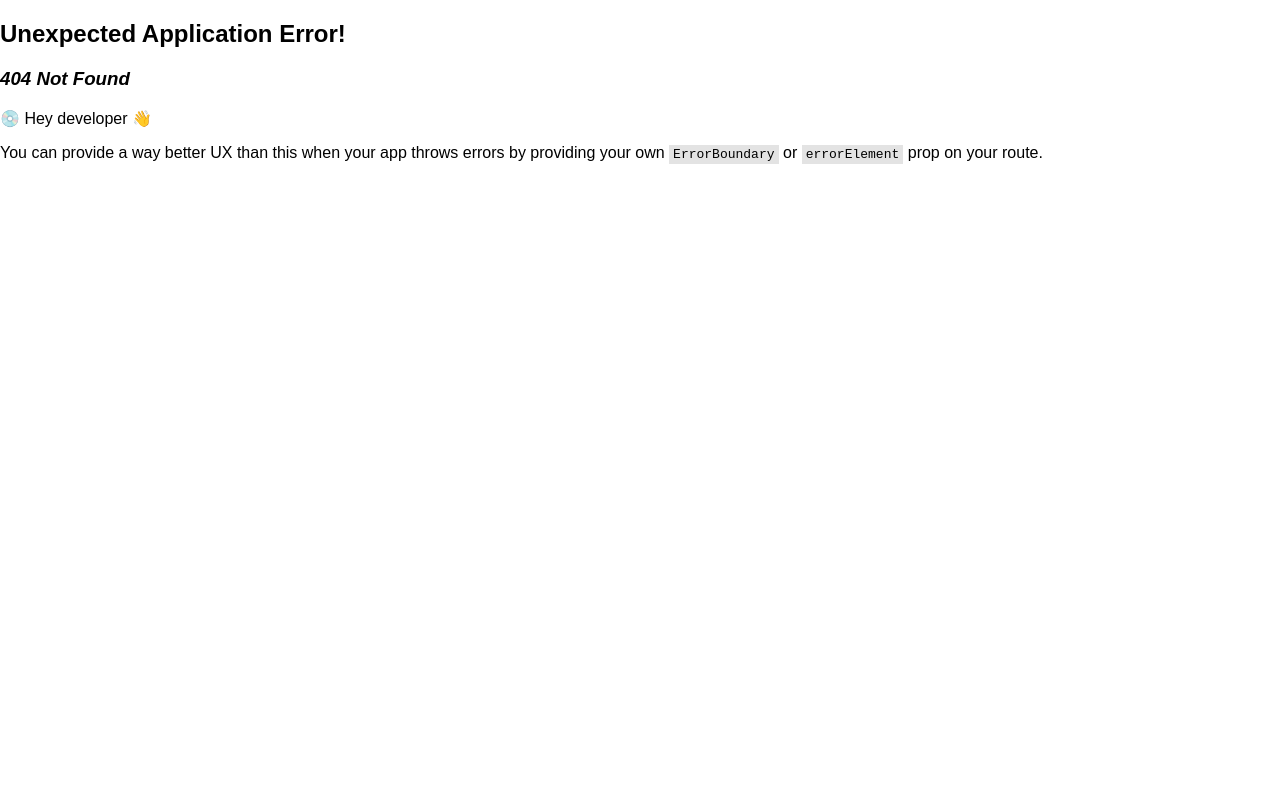
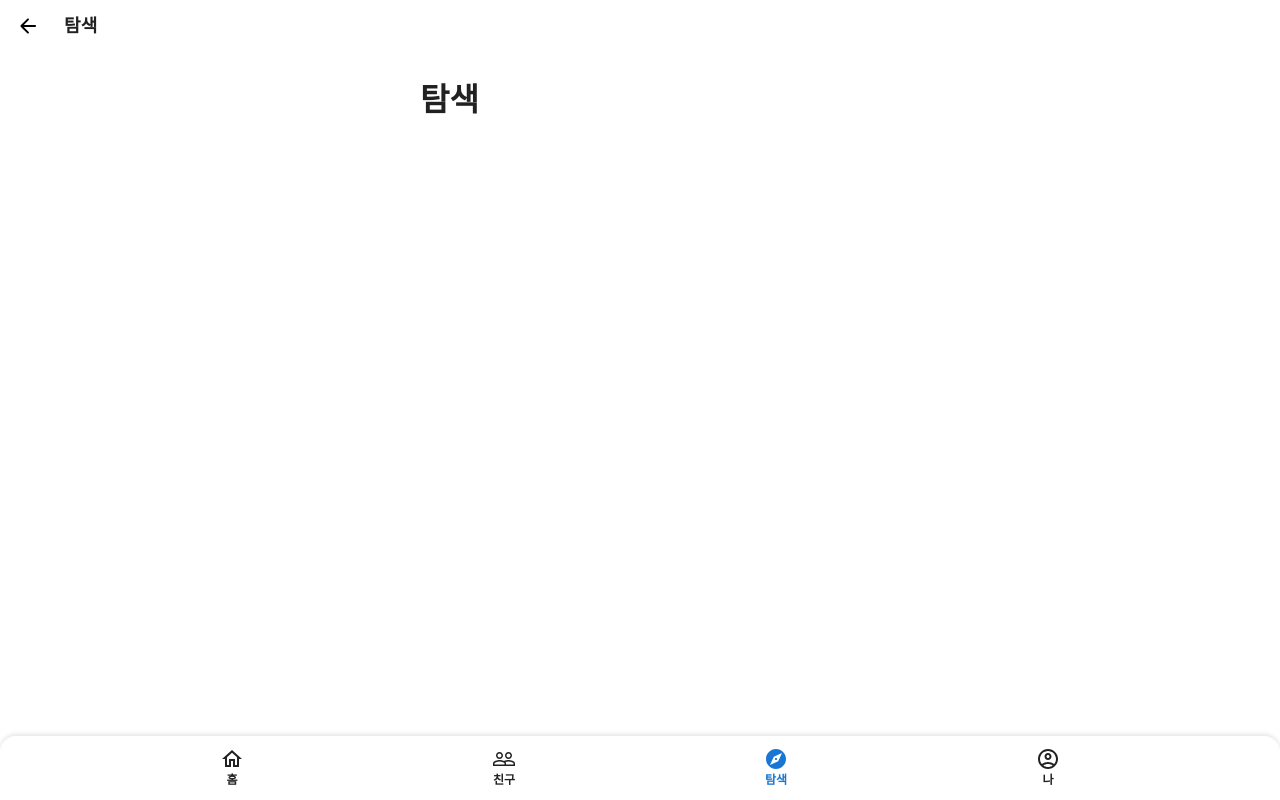
Before and after one commit to parkcoool/doitnow-frontend, a React (Create React App) app: page /explore in a window 1280 px wide. Before the commit this address had no page. Built offline with nearby package versions, Linux system fonts and the light colour scheme; a web font is replaced by a local one.

Commit message:
Feat: Add routers for main domains

```diff
--- a/src/components/layout/Footer.tsx
+++ b/src/components/layout/Footer.tsx
@@ -1,4 +1,6 @@
 /** @jsxImportSource @emotion/react */
+import { useNavigate } from "react-router-dom";
+
 import Button from "@mui/material/Button";
 import styled from "@mui/system/styled";
 import Typography from "@mui/material/Typography";
@@ -41,6 +43,8 @@ interface FooterProps {
 }
 
 export default function Footer({ selectedTab = Tab.Home }: FooterProps) {
+  const navigate = useNavigate();
+
   function getColor(tab: Tab) {
     return selectedTab === tab ? "primary" : "inherit";
   }
@@ -60,22 +64,22 @@ export default function Footer({ selectedTab = Tab.Home }: FooterProps) {
         boxShadow: "0px -2px 4px rgba(0, 0, 0, 0.1)",
       }}
     >
-      <FooterButton color={getColor(Tab.Home)}>
+      <FooterButton color={getColor(Tab.Home)} onClick={() => navigate("/")}>
         {selectedTab === Tab.Home ? <HomeIcon color="inherit" /> : <HomeOutlinedIcon color="inherit" />}
         <FooterButtonTypography color="inherit">홈</FooterButtonTypography>
       </FooterButton>
 
-      <FooterButton color={getColor(Tab.Friend)}>
+      <FooterButton color={getColor(Tab.Friend)} onClick={() => navigate("/friend")}>
         {selectedTab === Tab.Friend ? <PeopleIcon color="inherit" /> : <PeopleOutlineIcon color="inherit" />}
         <FooterButtonTypography color="inherit">친구</FooterButtonTypography>
       </FooterButton>
 
-      <FooterButton color={getColor(Tab.Explore)}>
+      <FooterButton color={getColor(Tab.Explore)} onClick={() => navigate("/explore")}>
         {selectedTab === Tab.Explore ? <ExploreIcon color="inherit" /> : <ExploreOutlinedIcon color="inherit" />}
         <FooterButtonTypography color="inherit">탐색</FooterButtonTypography>
       </FooterButton>
 
-      <FooterButton color={getColor(Tab.My)}>
+      <FooterButton color={getColor(Tab.My)} onClick={() => navigate("/my")}>
         {selectedTab === Tab.My ? <AccountCircleIcon color="inherit" /> : <AccountCircleOutlinedIcon color="inherit" />}
         <FooterButtonTypography color="inherit">나</FooterButtonTypography>
       </FooterButton>
--- /dev/null
+++ b/src/pages/explore/index.tsx
@@ -0,0 +1,13 @@
+import { Tab } from "components/layout/Footer";
+import Layout from "components/layout/Layout";
+import Narrow from "components/layout/Narrow";
+
+export default function Friend() {
+  return (
+    <Layout headerContent="탐색" tab={Tab.Explore}>
+      <Narrow>
+        <h1>탐색</h1>
+      </Narrow>
+    </Layout>
+  );
+}
--- /dev/null
+++ b/src/pages/friend/index.tsx
@@ -0,0 +1,13 @@
+import { Tab } from "components/layout/Footer";
+import Layout from "components/layout/Layout";
+import Narrow from "components/layout/Narrow";
+
+export default function Friend() {
+  return (
+    <Layout headerContent="친구" tab={Tab.Friend}>
+      <Narrow>
+        <h1>친구</h1>
+      </Narrow>
+    </Layout>
+  );
+}
--- a/src/pages/home/index.tsx
+++ b/src/pages/home/index.tsx
@@ -1,8 +1,13 @@
 import useSessionStore from "contexts/useSessionStore";
 import Layout from "components/layout/Layout";
+import { Tab } from "components/layout/Footer";
 
 export default function Home() {
   const session = useSessionStore();
 
-  return <Layout headerDisabled>{session.user?.name}</Layout>;
+  return (
+    <Layout tab={Tab.Home} headerDisabled>
+      {session.user?.name}
+    </Layout>
+  );
 }
--- /dev/null
+++ b/src/pages/my/index.tsx
@@ -0,0 +1,13 @@
+import { Tab } from "components/layout/Footer";
+import Layout from "components/layout/Layout";
+import Narrow from "components/layout/Narrow";
+
+export default function My() {
+  return (
+    <Layout headerContent="내 정보" tab={Tab.My}>
+      <Narrow>
+        <h1>나</h1>
+      </Narrow>
+    </Layout>
+  );
+}
--- /dev/null
+++ b/src/routers/explore.tsx
@@ -0,0 +1,11 @@
+import type { RouteObject } from "react-router";
+
+import Explore from "pages/explore";
+
+const exploreRouter: RouteObject = {
+  path: "/explore",
+  element: <Explore />,
+  children: [],
+};
+
+export default exploreRouter;
--- /dev/null
+++ b/src/routers/friend.tsx
@@ -0,0 +1,11 @@
+import type { RouteObject } from "react-router";
+
+import Friend from "pages/friend";
+
+const friendRouter: RouteObject = {
+  path: "/friend",
+  element: <Friend />,
+  children: [],
+};
+
+export default friendRouter;
--- a/src/routers/index.tsx
+++ b/src/routers/index.tsx
@@ -4,12 +4,15 @@ import App from "pages";
 
 import authRouter from "./auth";
 import homeRouter from "./home";
+import exploreRouter from "./explore";
+import friendRouter from "./friend";
+import myRouter from "./my";
 
 const router = createBrowserRouter([
   {
     path: "/",
     element: <App />,
-    children: [authRouter, homeRouter],
+    children: [authRouter, homeRouter, exploreRouter, friendRouter, myRouter],
   },
 ]);
 
--- /dev/null
+++ b/src/routers/my.tsx
@@ -0,0 +1,11 @@
+import type { RouteObject } from "react-router";
+
+import My from "pages/my";
+
+const myRouter: RouteObject = {
+  path: "/my",
+  element: <My />,
+  children: [],
+};
+
+export default myRouter;
```
